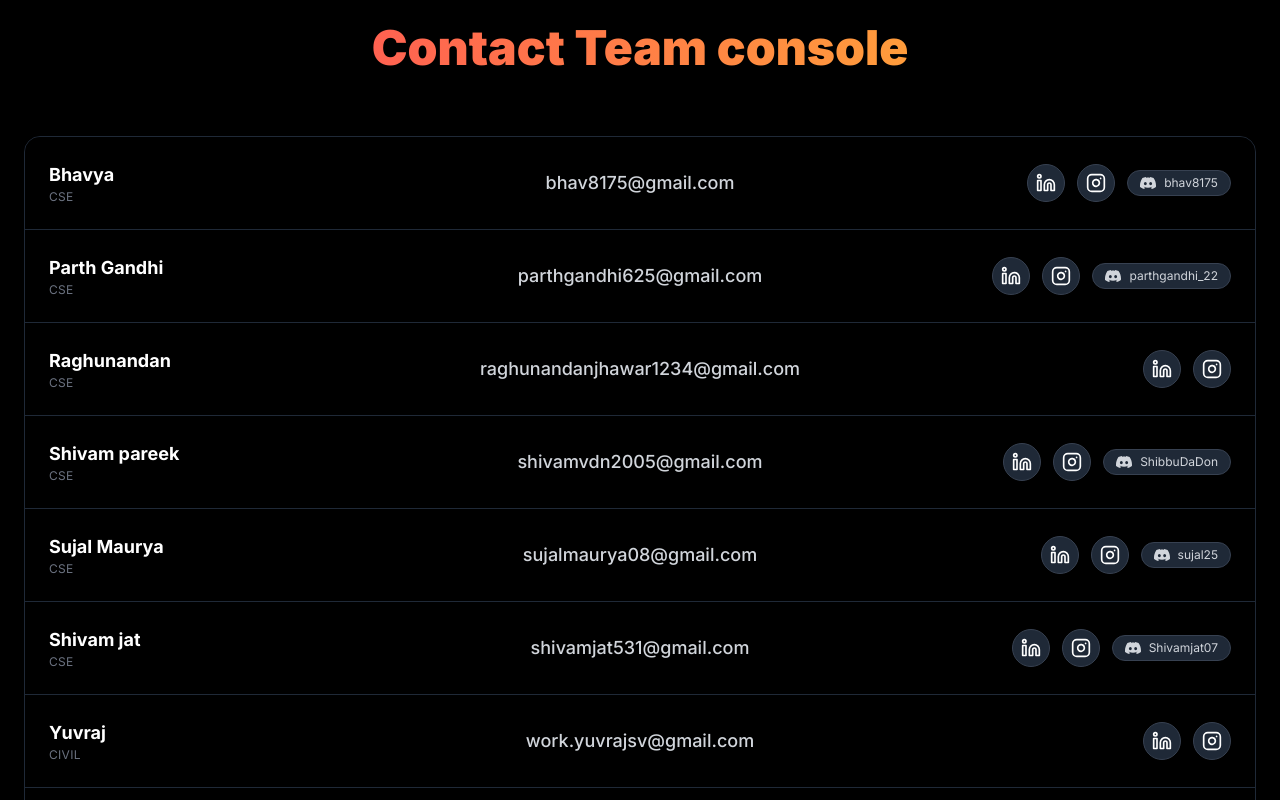
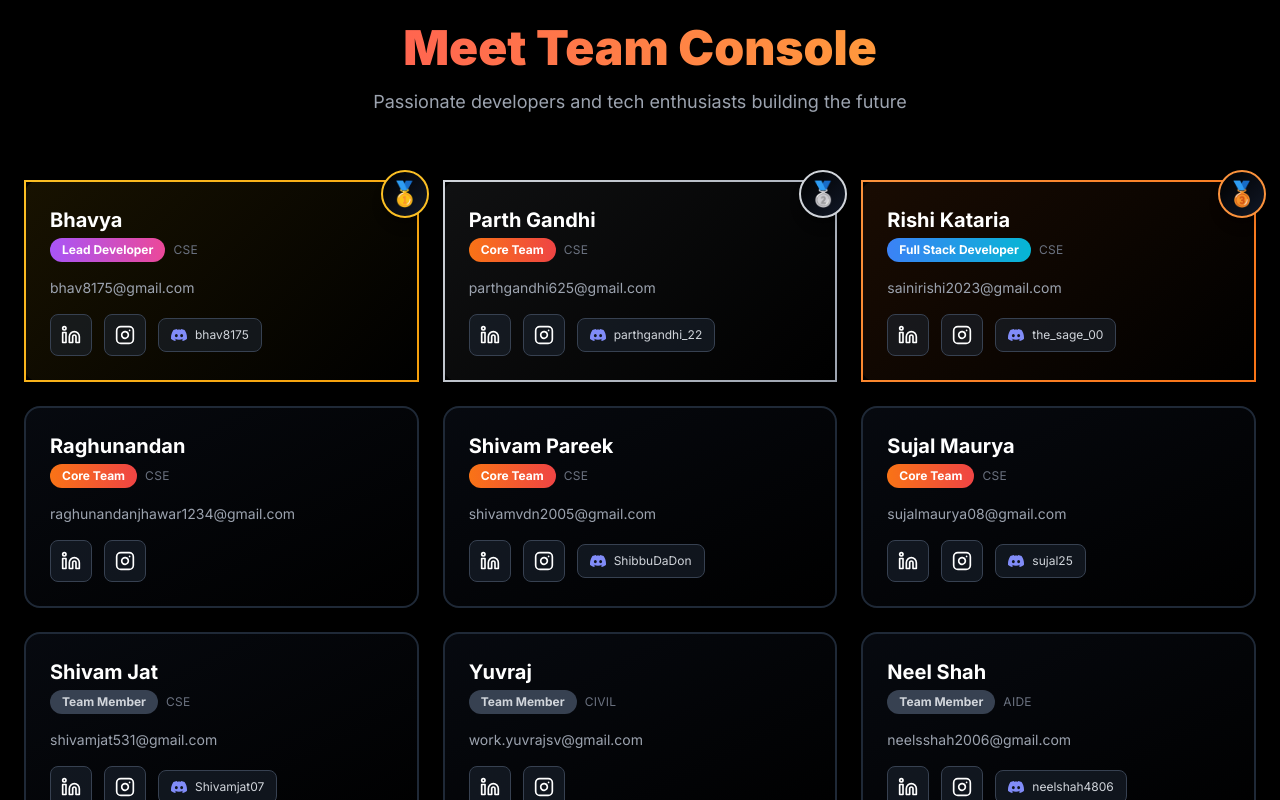
Before and after one commit to the-sage-00/CONSOLE-Campus-Tech-Community-Platform, a React (Vite) app in the folder console-frontend/: page /contact in a window 1280 px wide. Shown: the part 400-1200 px from the top of the page. Built offline with nearby package versions, Linux system fonts and the light colour scheme; no server answers.

Commit message:
Improve Contact page UI: move Rishi to 3rd, add role badges, modern card design with top 3 medals

```diff
--- a/console-frontend/src/components/ContactUs.jsx
+++ b/console-frontend/src/components/ContactUs.jsx
@@ -38,25 +38,25 @@ const ContactUs = () => {
   const contactInfo = [];
 
   const contacts = [
-    { name: 'Bhavya', branch: 'CSE', email: 'bhav8175@gmail.com', instagram: 'mindfullbhav', linkedin: 'https://www.linkedin.com/in/bhavya-singhal-20ba6232b/', discord: 'bhav8175' },
-    { name: 'Parth Gandhi', branch: 'CSE', email: 'parthgandhi625@gmail.com', instagram: 'parthgandhi_22', linkedin: 'https://www.linkedin.com/in/parth-gandhi-641320324/', discord: 'parthgandhi_22' },
-    { name: 'Raghunandan', branch: 'CSE', email: 'raghunandanjhawar1234@gmail.com', instagram: 'its_me_raghunandan', linkedin: 'http://linkedin.com/in/raghunandan-jhanwar-555137329', discord: '' },
-    { name: 'Shivam pareek', branch: 'CSE', email: 'shivamvdn2005@gmail.com', instagram: 'pareeks01', linkedin: 'https://www.linkedin.com/in/shivam-pareek-047819346', discord: 'ShibbuDaDon' },
-    { name: 'Sujal Maurya', branch: 'CSE', email: 'sujalmaurya08@gmail.com', instagram: 'maurya_925', linkedin: 'https://www.linkedin.com/in/sujal-maurya/', discord: 'sujal25' },
-    { name: 'Shivam jat', branch: 'CSE', email: 'shivamjat531@gmail.com', instagram: 'shivamjat.07', linkedin: 'shivamjat', discord: 'Shivamjat07' },
-    { name: 'Yuvraj', branch: 'Civil', email: 'work.yuvrajsv@gmail.com', instagram: 'l.yu.v', linkedin: 'https://linkedin.com/in/yuvraj-singh-verma', discord: '' },
-    { name: 'Neel Shah', branch: 'AIDE', email: 'neelsshah2006@gmail.com', instagram: 'neelsshah2006', linkedin: 'neelsshah2006', discord: 'neelshah4806' },
-    { name: 'Shubham', branch: 'Mech', email: 'shubhamsinghstrides@gmail.com', instagram: 'the.odd.shub', linkedin: 'https://www.linkedin.com/in/shubham-singh-bb9146316/', discord: 'knight.shub' },
-    { name: 'Amit kumar', branch: 'CSE', email: '6217amitkumar@gmail.com', instagram: 'amit_.6217', linkedin: 'https://www.linkedin.com/in/amit6217', discord: 'amit_6217' },
-    { name: 'Mahek Patel', branch: 'CSE', email: 'pjmahek2006@gmail.com', instagram: 'mahek.fr_', linkedin: 'https://www.linkedin.com/in/mahek-patel-580404307', discord: 'mahek19patel' },
-    { name: 'Rishi kataria', branch: 'CSE', email: 'sainirishi2023@gmial.com', instagram: '_the_sage_00', linkedin: '', discord: '' },
-    { name: 'Rashi Jangid', branch: 'Civil', email: 'rashiarvind10@gmail.com', instagram: 'jangidrashi10', linkedin: 'https://www.linkedin.com/in/rashi-jangid-47849a221', discord: 'rashi_jangid_' },
-    { name: 'Mridul', branch: 'Civil', email: 'mridultrivedi318@gmail.com', instagram: '', linkedin: 'https://www.linkedin.com/in/mridul-trivedi-129b4337a/', discord: 'mridul_t_3' },
-    { name: 'Prashant', branch: 'ECE', email: 'prashantchaudhary7353@gmail.com', instagram: '', linkedin: 'https://www.linkedin.com/in/prashant-chaudhary-147912320/', discord: 'prashantchaudhary8090' },
-    { name: 'krrish sharma', branch: 'meta', email: 'krish56b1@gmail.com', instagram: '', linkedin: 'https://www.linkedin.com/in/krish-sharma1165', discord: 'krish_sharma1165' },
-    { name: 'Ritesh Singh', branch: 'Chemical', email: 'ummeshchandrasingh1998@gmail.com', instagram: 'riteshrks16', linkedin: 'https://www.linkedin.com/in/ritesh-kumar-singh-188b9a255', discord: 'ritehrks' },
-    { name: 'Abhinav Singh', branch: 'CSE', email: 'abhinav.6111q@gmail.com', instagram: 'abh19av_s', linkedin: 'https://www.linkedin.com/in/abhinav-singh-3a0863322', discord: '' },
-    { name: 'Siddhi Agarwal', branch: 'CSE', email: 'siddhinonuagarwal@gmail.com', instagram: 'siddhii.agarwal', linkedin: '', discord: '' },
+    { name: 'Bhavya', role: 'Lead Developer', branch: 'CSE', email: 'bhav8175@gmail.com', instagram: 'mindfullbhav', linkedin: 'https://www.linkedin.com/in/bhavya-singhal-20ba6232b/', discord: 'bhav8175' },
+    { name: 'Parth Gandhi', role: 'Core Team', branch: 'CSE', email: 'parthgandhi625@gmail.com', instagram: 'parthgandhi_22', linkedin: 'https://www.linkedin.com/in/parth-gandhi-641320324/', discord: 'parthgandhi_22' },
+    { name: 'Rishi Kataria', role: 'Full Stack Developer', branch: 'CSE', email: 'sainirishi2023@gmail.com', instagram: '_the_sage_00', linkedin: 'https://www.linkedin.com/in/rishi-kataria', discord: 'the_sage_00' },
+    { name: 'Raghunandan', role: 'Core Team', branch: 'CSE', email: 'raghunandanjhawar1234@gmail.com', instagram: 'its_me_raghunandan', linkedin: 'http://linkedin.com/in/raghunandan-jhanwar-555137329', discord: '' },
+    { name: 'Shivam Pareek', role: 'Core Team', branch: 'CSE', email: 'shivamvdn2005@gmail.com', instagram: 'pareeks01', linkedin: 'https://www.linkedin.com/in/shivam-pareek-047819346', discord: 'ShibbuDaDon' },
+    { name: 'Sujal Maurya', role: 'Core Team', branch: 'CSE', email: 'sujalmaurya08@gmail.com', instagram: 'maurya_925', linkedin: 'https://www.linkedin.com/in/sujal-maurya/', discord: 'sujal25' },
+    { name: 'Shivam Jat', role: 'Team Member', branch: 'CSE', email: 'shivamjat531@gmail.com', instagram: 'shivamjat.07', linkedin: 'shivamjat', discord: 'Shivamjat07' },
+    { name: 'Yuvraj', role: 'Team Member', branch: 'Civil', email: 'work.yuvrajsv@gmail.com', instagram: 'l.yu.v', linkedin: 'https://linkedin.com/in/yuvraj-singh-verma', discord: '' },
+    { name: 'Neel Shah', role: 'Team Member', branch: 'AIDE', email: 'neelsshah2006@gmail.com', instagram: 'neelsshah2006', linkedin: 'neelsshah2006', discord: 'neelshah4806' },
+    { name: 'Shubham', role: 'Team Member', branch: 'Mech', email: 'shubhamsinghstrides@gmail.com', instagram: 'the.odd.shub', linkedin: 'https://www.linkedin.com/in/shubham-singh-bb9146316/', discord: 'knight.shub' },
+    { name: 'Amit Kumar', role: 'Team Member', branch: 'CSE', email: '6217amitkumar@gmail.com', instagram: 'amit_.6217', linkedin: 'https://www.linkedin.com/in/amit6217', discord: 'amit_6217' },
+    { name: 'Mahek Patel', role: 'Team Member', branch: 'CSE', email: 'pjmahek2006@gmail.com', instagram: 'mahek.fr_', linkedin: 'https://www.linkedin.com/in/mahek-patel-580404307', discord: 'mahek19patel' },
+    { name: 'Rashi Jangid', role: 'Team Member', branch: 'Civil', email: 'rashiarvind10@gmail.com', instagram: 'jangidrashi10', linkedin: 'https://www.linkedin.com/in/rashi-jangid-47849a221', discord: 'rashi_jangid_' },
+    { name: 'Mridul', role: 'Team Member', branch: 'Civil', email: 'mridultrivedi318@gmail.com', instagram: '', linkedin: 'https://www.linkedin.com/in/mridul-trivedi-129b4337a/', discord: 'mridul_t_3' },
+    { name: 'Prashant', role: 'Team Member', branch: 'ECE', email: 'prashantchaudhary7353@gmail.com', instagram: '', linkedin: 'https://www.linkedin.com/in/prashant-chaudhary-147912320/', discord: 'prashantchaudhary8090' },
+    { name: 'Krrish Sharma', role: 'Team Member', branch: 'Meta', email: 'krish56b1@gmail.com', instagram: '', linkedin: 'https://www.linkedin.com/in/krish-sharma1165', discord: 'krish_sharma1165' },
+    { name: 'Ritesh Singh', role: 'Team Member', branch: 'Chemical', email: 'ummeshchandrasingh1998@gmail.com', instagram: 'riteshrks16', linkedin: 'https://www.linkedin.com/in/ritesh-kumar-singh-188b9a255', discord: 'ritehrks' },
+    { name: 'Abhinav Singh', role: 'Team Member', branch: 'CSE', email: 'abhinav.6111q@gmail.com', instagram: 'abh19av_s', linkedin: 'https://www.linkedin.com/in/abhinav-singh-3a0863322', discord: '' },
+    { name: 'Siddhi Agarwal', role: 'Team Member', branch: 'CSE', email: 'siddhinonuagarwal@gmail.com', instagram: 'siddhii.agarwal', linkedin: '', discord: '' },
   ];
 
   const buildLinkedIn = (value) => {
@@ -93,45 +93,100 @@ const ContactUs = () => {
         </div>
       </div>
 
-      {/* Contacts Simple List */}
+      {/* Contacts Grid */}
       <section className="py-10 sm:py-20 relative">
         <div className="max-w-7xl mx-auto px-4 sm:px-6">
           <div className="text-center mb-10 sm:mb-16">
             <h2 className="text-3xl sm:text-4xl md:text-5xl font-black mb-4 bg-gradient-to-r from-[#FF3C5F] to-[#FFC22D] bg-clip-text text-transparent">
-              Contact Team console
+              Meet Team Console
             </h2>
+            <p className="text-gray-400 text-lg max-w-2xl mx-auto">
+              Passionate developers and tech enthusiasts building the future
+            </p>
           </div>
 
-          <div className="divide-y divide-gray-800 rounded-2xl border border-gray-800 overflow-hidden">
-            {contacts.map((m, idx) => (
+          <div className="grid grid-cols-1 md:grid-cols-2 lg:grid-cols-3 gap-6">
+            {contacts.map((m, idx) => {
+              // Special styling for top 3
+              const isTop3 = idx < 3;
+              const borderGradient = idx === 0
+                ? 'from-yellow-400 via-yellow-500 to-yellow-600'
+                : idx === 1
+                  ? 'from-gray-300 via-gray-400 to-gray-500'
+                  : idx === 2
+                    ? 'from-orange-400 via-orange-500 to-orange-600'
+                    : 'from-gray-700 to-gray-800';
+
+              const bgGradient = idx === 0
+                ? 'from-yellow-900/20 to-yellow-800/10'
+                : idx === 1
+                  ? 'from-gray-800/20 to-gray-700/10'
+                  : idx === 2
+                    ? 'from-orange-900/20 to-orange-800/10'
+                    : 'from-gray-900/40 to-black/40';
+
+              return (
                 <div
                   key={idx}
-                className="group grid grid-cols-1 md:grid-cols-3 items-start md:items-center gap-4 p-4 sm:p-6 bg-black/60 hover:bg-black/70 transition-all duration-300 hover:translate-y-[-1px]"
+                  className={`group relative bg-gradient-to-br ${bgGradient} backdrop-blur-md rounded-2xl p-6 border-2 transition-all duration-500 hover:scale-105 hover:shadow-2xl ${isTop3 ? `border-transparent bg-gradient-to-br ${bgGradient}` : 'border-gray-800 hover:border-gray-700'
+                    }`}
+                  style={isTop3 ? {
+                    background: `linear-gradient(135deg, ${idx === 0 ? 'rgba(234, 179, 8, 0.1)' : idx === 1 ? 'rgba(156, 163, 175, 0.1)' : 'rgba(249, 115, 22, 0.1)'
+                      }, rgba(0, 0, 0, 0.4))`,
+                    borderImage: `linear-gradient(135deg, ${idx === 0 ? '#fbbf24, #f59e0b' : idx === 1 ? '#d1d5db, #9ca3af' : '#fb923c, #f97316'
+                      }) 1`
+                  } : {}}
                 >
-                {/* Name + Branch */}
-                <div className="flex flex-col text-center md:text-left">
-                  <div className="text-white font-bold text-lg">{m.name}</div>
-                  <div className="text-gray-500 text-xs uppercase tracking-wide">
+                  {/* Top 3 Badge */}
+                  {isTop3 && (
+                    <div className="absolute -top-3 -right-3 w-12 h-12 rounded-full bg-gradient-to-br from-black to-gray-900 border-2 flex items-center justify-center shadow-lg"
+                      style={{
+                        borderColor: idx === 0 ? '#fbbf24' : idx === 1 ? '#d1d5db' : '#fb923c'
+                      }}
+                    >
+                      <span className="text-2xl">
+                        {idx === 0 ? '🥇' : idx === 1 ? '🥈' : '🥉'}
+                      </span>
+                    </div>
+                  )}
+
+                  {/* Name & Role */}
+                  <div className="mb-4">
+                    <h3 className="text-xl font-bold text-white mb-1 group-hover:text-transparent group-hover:bg-clip-text group-hover:bg-gradient-to-r group-hover:from-[#FF3C5F] group-hover:to-[#FFC22D] transition-all duration-300">
+                      {m.name}
+                    </h3>
+                    <div className="flex items-center gap-2 flex-wrap">
+                      <span className={`inline-block px-3 py-1 rounded-full text-xs font-bold ${m.role === 'Lead Developer' ? 'bg-gradient-to-r from-purple-500 to-pink-500 text-white'
+                          : m.role === 'Full Stack Developer' ? 'bg-gradient-to-r from-blue-500 to-cyan-500 text-white'
+                            : m.role === 'Core Team' ? 'bg-gradient-to-r from-orange-500 to-red-500 text-white'
+                              : 'bg-gray-700 text-gray-300'
+                        }`}>
+                        {m.role}
+                      </span>
+                      <span className="text-gray-500 text-xs uppercase tracking-wide">
                         {m.branch}
+                      </span>
+                    </div>
                   </div>
 
-                  {/* Mobile: Icons under name */}
-                  <div className="mt-3 flex md:hidden justify-center gap-3 flex-wrap">
-                    {/* Mail */}
+                  {/* Email */}
                   <a
                     href={`mailto:${m.email}`}
-                      className="p-2 rounded-full bg-gray-800 hover:bg-gray-700 border border-gray-700 transition-colors"
+                    className="block text-sm text-gray-400 hover:text-white transition-colors mb-4 truncate"
                   >
-                      <Mail className="w-5 h-5" />
+                    {m.email}
                   </a>
 
+                  {/* Social Links */}
+                  <div className="flex items-center gap-3 flex-wrap">
                     {/* LinkedIn */}
                     {buildLinkedIn(m.linkedin) && (
                       <a
                         href={buildLinkedIn(m.linkedin)}
                         target="_blank"
                         rel="noopener noreferrer"
-                        className="p-2 rounded-full bg-gray-800 hover:bg-gray-700 border border-gray-700 transition-colors"
+                        className="p-2.5 rounded-lg bg-gray-800/50 hover:bg-blue-600 border border-gray-700 hover:border-blue-500 transition-all duration-300 hover:scale-110"
+                        title="LinkedIn"
                       >
                         <Linkedin className="w-5 h-5" />
                       </a>
@@ -143,7 +198,8 @@ const ContactUs = () => {
                         href={buildInstagram(m.instagram)}
                         target="_blank"
                         rel="noopener noreferrer"
-                        className="p-2 rounded-full bg-gray-800 hover:bg-gray-700 border border-gray-700 transition-colors"
+                        className="p-2.5 rounded-lg bg-gray-800/50 hover:bg-gradient-to-r hover:from-purple-600 hover:to-pink-600 border border-gray-700 hover:border-pink-500 transition-all duration-300 hover:scale-110"
+                        title="Instagram"
                       >
                         <Instagram className="w-5 h-5" />
                       </a>
@@ -151,61 +207,18 @@ const ContactUs = () => {
 
                     {/* Discord */}
                     {m.discord && (
-                      <a
-                        href={`https://discord.com/users/${m.discord}`}
-                        target="_blank"
-                        rel="noopener noreferrer"
-                        className="p-2 rounded-full bg-gray-800 hover:bg-gray-700 border border-gray-700 transition-colors"
+                      <div
+                        className="flex items-center gap-2 px-3 py-2 rounded-lg bg-gray-800/50 border border-gray-700 text-xs text-gray-300 group-hover:border-indigo-500 transition-all duration-300"
+                        title={m.discord}
                       >
-                        <SiDiscord className="w-5 h-5" />
-                      </a>
+                        <SiDiscord className="w-4 h-4 text-indigo-400" />
+                        <span className="truncate max-w-[120px]">{m.discord}</span>
+                      </div>
                     )}
                   </div>
                 </div>
-
-                {/* Desktop: Email in middle */}
-                <div className="hidden md:block text-center break-words">
-                  <a
-                    href={`mailto:${m.email}`}
-                    className="text-gray-300 hover:text-white transition-colors font-medium"
-                  >
-                    {m.email}
-                  </a>
-                </div>
-
-                {/* Desktop: Icons on right */}
-                <div className="hidden md:flex items-center justify-end gap-3">
-                  {buildLinkedIn(m.linkedin) && (
-                    <a
-                      href={buildLinkedIn(m.linkedin)}
-                      target="_blank"
-                      rel="noopener noreferrer"
-                      className="p-2 rounded-full bg-gray-800 hover:bg-gray-700 border border-gray-700 transition-colors"
-                    >
-                      <Linkedin className="w-5 h-5" />
-                    </a>
-                  )}
-                  {buildInstagram(m.instagram) && (
-                    <a
-                      href={buildInstagram(m.instagram)}
-                      target="_blank"
-                      rel="noopener noreferrer"
-                      className="p-2 rounded-full bg-gray-800 hover:bg-gray-700 border border-gray-700 transition-colors"
-                    >
-                      <Instagram className="w-5 h-5" />
-                    </a>
-                  )}
-                  {m.discord && (
-                    <span
-                      title={m.discord}
-                      className="px-3 py-1 rounded-full bg-gray-800 border border-gray-700 text-xs text-gray-300 flex items-center gap-2 group-hover:border-gray-500 transition-colors break-all"
-                    >
-                      <SiDiscord className="w-4 h-4" /> {m.discord}
-                    </span>
-                  )}
-                </div>
-              </div>
-            ))}
+              );
+            })}
           </div>
         </div>
       </section>
```
Lines whose indentation alone changed are shown as unchanged.
